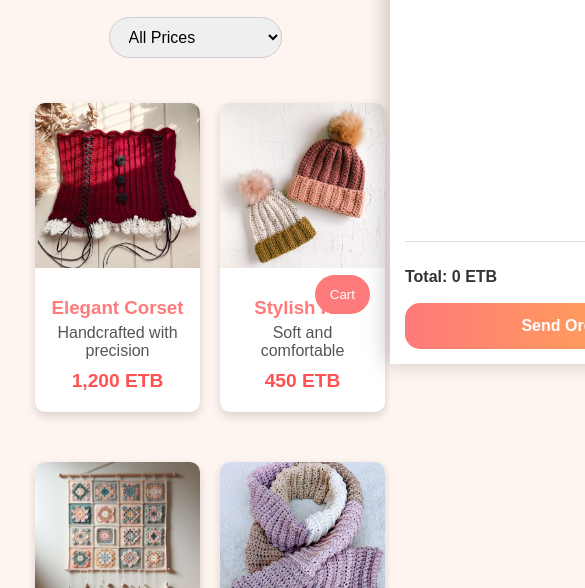
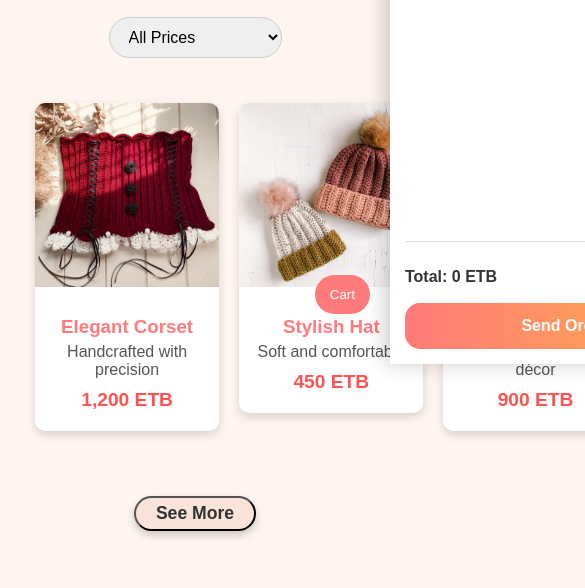
Before and after one commit to NohaLeul/nina-crochete.com, a plain HTML site: page shop.html in a window 390 px wide. Shown: the part 510-1098 px from the top of the page, 585 px wide, since content can reach past the window. Drawn offline with Linux system fonts and the light colour scheme.

Commit message:
Add files via upload

```diff
--- a/shop.css
+++ b/shop.css
@@ -347,12 +347,7 @@
 @media (max-width: 768px){
 
 
-.main-row{
-    display: grid;
-    grid-template-columns: repeat(auto-fit, minmax(140px, 1fr));
-    gap: 20px;
-}
-    }
+  }
 
 .product-card{
     width: 100%;
@@ -406,20 +401,12 @@
   }
 
 
-.main-row{
-    display: grid;
-    grid-template-columns: repeat(auto-fit, minmax(140px, 1fr));
-    gap: 20px;
-}
+
 }
 
 @media (max-width: 500px) {
 
-  .main-row{
-    display: grid;
-    grid-template-columns: repeat(auto-fit, minmax(140px, 1fr));
-    gap: 20px;
-}
+
 }
 .product-card{
 
```
